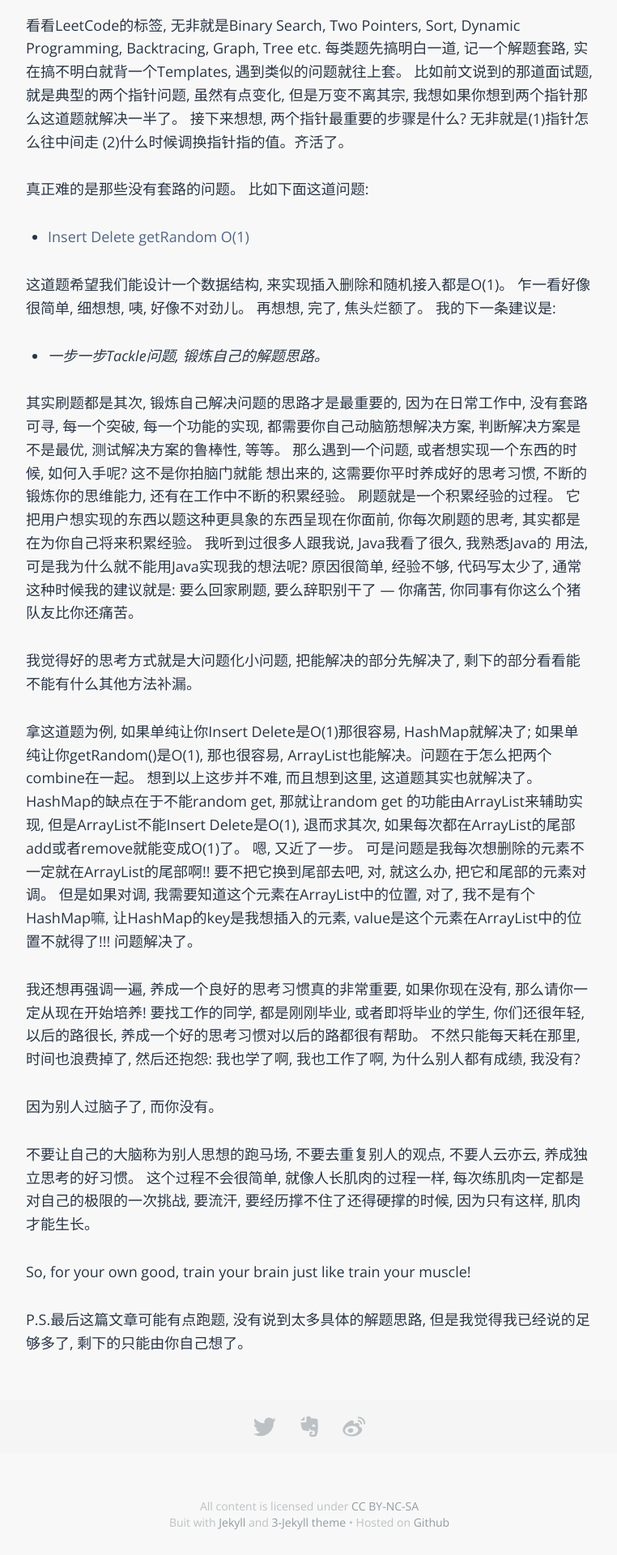
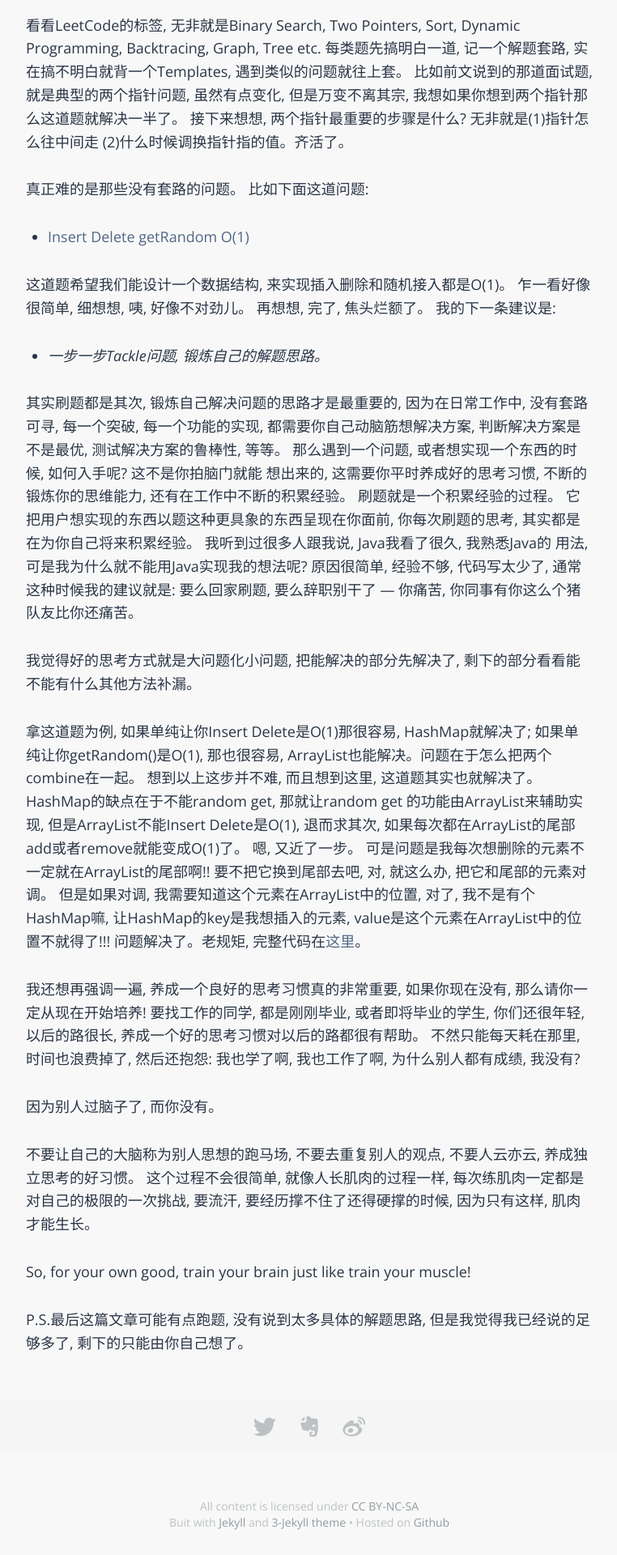
Before and after one commit to sophiesongge/sophiesongge.github.io, a Jekyll site: the page built from _posts/2017-01-19-get-random.markdown, in a window 1280 px wide. Shown: the part 1688-3608 px from the top of the page at 81% size, without its empty margins (258-1020 px from the left). Built offline with Jekyll 4.4.1, drawn with Linux system fonts in a browser that asks for light colours; some web fonts are replaced.

Commit message:
add posts

```diff
--- a/_posts/2017-01-19-get-random.markdown
+++ b/_posts/2017-01-19-get-random.markdown
@@ -53,7 +53,7 @@ hints? 好啊。我说。人都有紧张的时候嘛, 说不定她一紧张就
 
 拿这道题为例, 如果单纯让你Insert Delete是O(1)那很容易, HashMap就解决了; 如果单纯让你getRandom()是O(1), 那也很容易, ArrayList也能解决。问题在于怎么把两个combine在一起。 想到以上这步并不难, 而且想到这里, 这道题其实也就解决了。HashMap的缺点在于不能random get, 那就让random get
 的功能由ArrayList来辅助实现, 但是ArrayList不能Insert Delete是O(1), 退而求其次, 如果每次都在ArrayList的尾部add或者remove就能变成O(1)了。 嗯, 又近了一步。 可是问题是我每次想删除的元素不一定就在ArrayList的尾部啊!! 要不把它换到尾部去吧, 对, 就这么办, 把它和尾部的元素对调。 但是如果对调,
-我需要知道这个元素在ArrayList中的位置, 对了, 我不是有个HashMap嘛, 让HashMap的key是我想插入的元素, value是这个元素在ArrayList中的位置不就得了!!! 问题解决了。
+我需要知道这个元素在ArrayList中的位置, 对了, 我不是有个HashMap嘛, 让HashMap的key是我想插入的元素, value是这个元素在ArrayList中的位置不就得了!!! 问题解决了。老规矩, 完整代码在[这里]。
 
 我还想再强调一遍, 养成一个良好的思考习惯真的非常重要, 如果你现在没有, 那么请你一定从现在开始培养! 要找工作的同学, 都是刚刚毕业, 或者即将毕业的学生, 你们还很年轻, 以后的路很长, 养成一个好的思考习惯对以后的路都很有帮助。 不然只能每天耗在那里, 时间也浪费掉了, 然后还抱怨: 我也学了啊, 我也工作了啊,
 为什么别人都有成绩, 我没有?
@@ -67,3 +67,4 @@ So, for your own good, train your brain just like train your muscle!
 P.S.最后这篇文章可能有点跑题, 没有说到太多具体的解题思路, 但是我觉得我已经说的足够多了, 剩下的只能由你自己想了。
 
 [Insert Delete getRandom O(1)]: https://leetcode.com/problems/insert-delete-getrandom-o1/
+[这里]: https://github.com/sophiesongge/LeetCode/blob/master/src/InsertDeleteRandom.java
```
